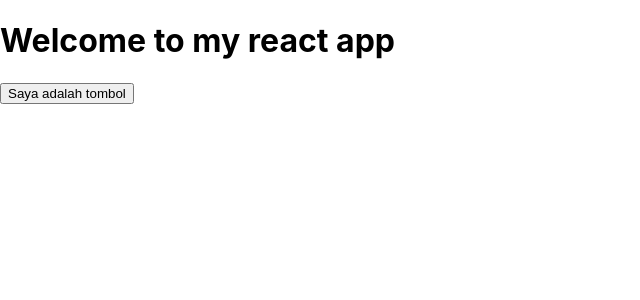
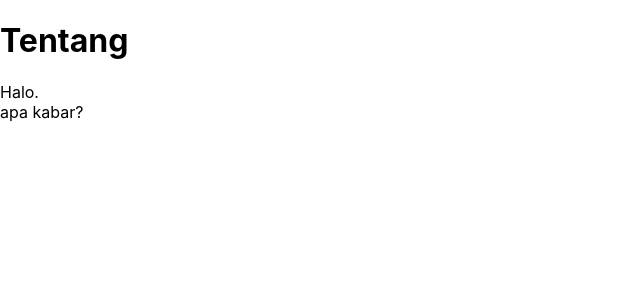
Before and after one commit to jonfry1175/learnReactJs, a React (Create React App) app in the folder client/: page / in a window 1280 px wide. Shown: the top 300 px of the page, without its empty margins (0-640 px from the left). Built offline with nearby package versions, Linux system fonts and the light colour scheme.

Commit message:
<> </> adalah pembungkus seperti div

```diff
--- a/client/src/App.jsx
+++ b/client/src/App.jsx
@@ -7,10 +7,10 @@ const App = () => {
     );
   }
   return (
-   <div>
-    <h1>Welcome to my react app</h1>
-    <MyButton />
-   </div>
+   <>
+   <h1>Tentang</h1>
+   <p>Halo.<br/> apa kabar?</p>
+   </>
   );
 };
 
```
